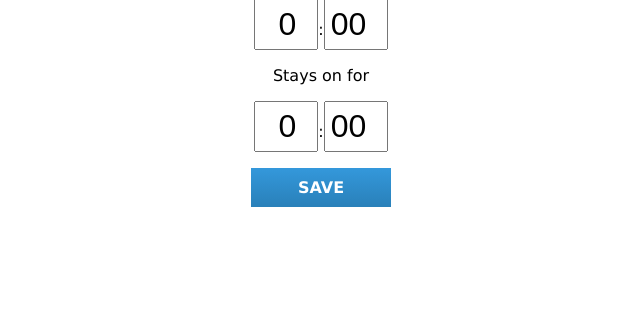
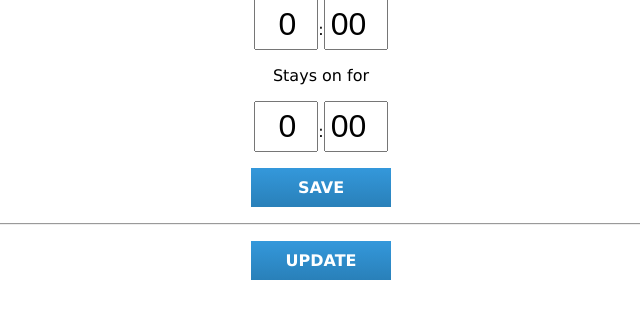
Before and after one commit to Hammercake/pi-kiosk-alarm, a PHP site: page / in a window 1280 px wide. Shown: the part 180-499 px from the top of the page, without its empty margins (319-959 px from the left). Run offline with PHP 8.4, Linux system fonts and the light colour scheme; data that the repository does not hold is empty; a stand-in replaces the project's code that opens the database connection.

Commit message:
Update action from settings page

```diff
--- a/action.php
+++ b/action.php
@@ -17,6 +17,10 @@ switch ($action) {
 
 	case 'alarm_off':
 		alarmOff();
+		break;
+
+	case 'update_app':
+		updateApp();
 		break;
 
 	case 'alarm_set_schedule':
--- a/assets/js/settings.js
+++ b/assets/js/settings.js
@@ -1,30 +1,19 @@
 $(function() {
 
-	$('.btn_alarm_on').click(click_alarm_on);
-	$('.btn_alarm_off').click(click_alarm_off);
+	$('.btn_action').click(click_action);
 	$('.btn_alarm_set_schedule').click(click_alarm_set_schedule);
 
-	function click_alarm_on(e)
+	function click_action(e)
 	{
-		console.log('h');
+		var action;
 
 		e.preventDefault();
 
-		post_action('alarm_on');
-	}
+		action = $(this).attr('href');
 
-	function click_alarm_off(e)
-	{
-		e.preventDefault();
+		action = action.substring(1);
 
-		post_action('alarm_off');
-	}
-
-	function click_alarm_off(e)
-	{
-		e.preventDefault();
-
-		post_action('alarm_off');
+		post_action(action);
 	}
 
 	function click_alarm_set_schedule(e)
--- a/index.php
+++ b/index.php
@@ -17,8 +17,8 @@ $schedule = getSchedule();
 	</head>
 
 	<body>
-		<p><a href="#" class="button btn_alarm_on">ALARM ON</a></p>
-		<p><a href="#" class="button btn_alarm_off">ALARM OFF</a></p>
+		<p><a href="#alarm_on" class="button btn_action">ALARM ON</a></p>
+		<p><a href="#alarm_off" class="button btn_action">ALARM OFF</a></p>
 
 		<hr>
 
@@ -30,6 +30,10 @@ $schedule = getSchedule();
 
 		<p><a href="#" class="button btn_alarm_set_schedule">SAVE</a></p>
 
+		<hr>
+
+		<p><a href="#update_app" class="button btn_action">UPDATE</a></p>
+
 		<div id="loading"><img src="/assets/img/loading.gif"></div>
 
 		<script src="/assets/js/jquery-3.1.1.min.js"></script>
--- a/lib/system.php
+++ b/lib/system.php
@@ -291,10 +291,8 @@ function setSchedule($start_hour = 8, $start_minute = 0, $duration_hour = 1, $du
 }
 
 /**
- *
- * @param
- * @param
- * @return
+ * Alarm On
+ * Manually starts the alarm
  */
 function alarmOn()
 {
@@ -303,13 +301,21 @@ function alarmOn()
 }
 
 /**
- *
- * @param
- * @param
- * @return
+ * Alarm Off
+ * Manually shuts the alarm off
  */
 function alarmOff()
 {
 	$cmd = 'sh /home/pi/alarm_off.sh';
 	$o = shell_exec($cmd);
 }
+
+/**
+ * Update App
+ * Fetch and rebase through Git
+ */
+function updateApp()
+{
+	$cmd = 'sh /home/pi/update.sh';
+	$o = shell_exec($cmd);
+}
--- a/notes/Notes.txt
+++ b/notes/Notes.txt
@@ -1,4 +1,9 @@
 TODO
+	The shell scripts should probably not stay in the web folder?
+		Move them on update to a more secure location.
+		The location should be set in the app's config and used when calling the scripts from PHP.
+		Or simply limit direct access to scripts folder?
+			While doing this, limit access to the whole "notes" folder.
 	Speech will not be a module anymore.
 		Add Speech directly into the system.
 		Modules can add sentences to the speech by using a global function.
```
